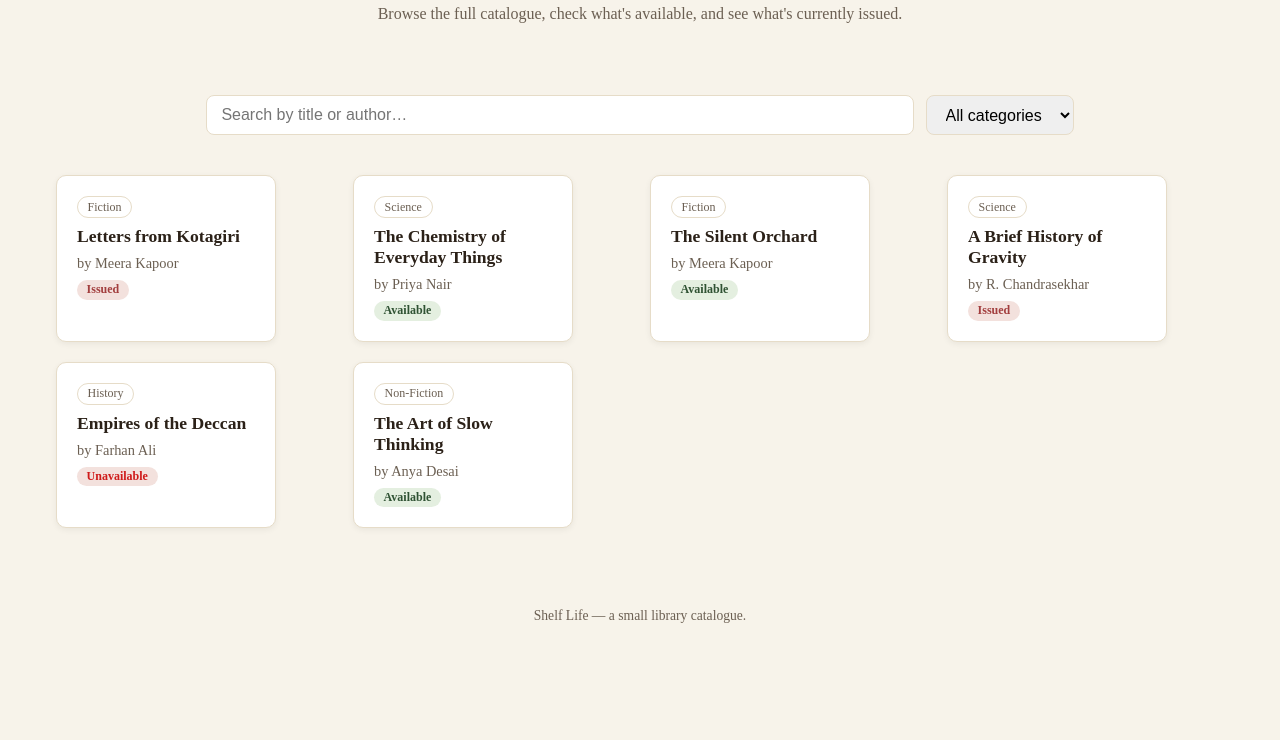
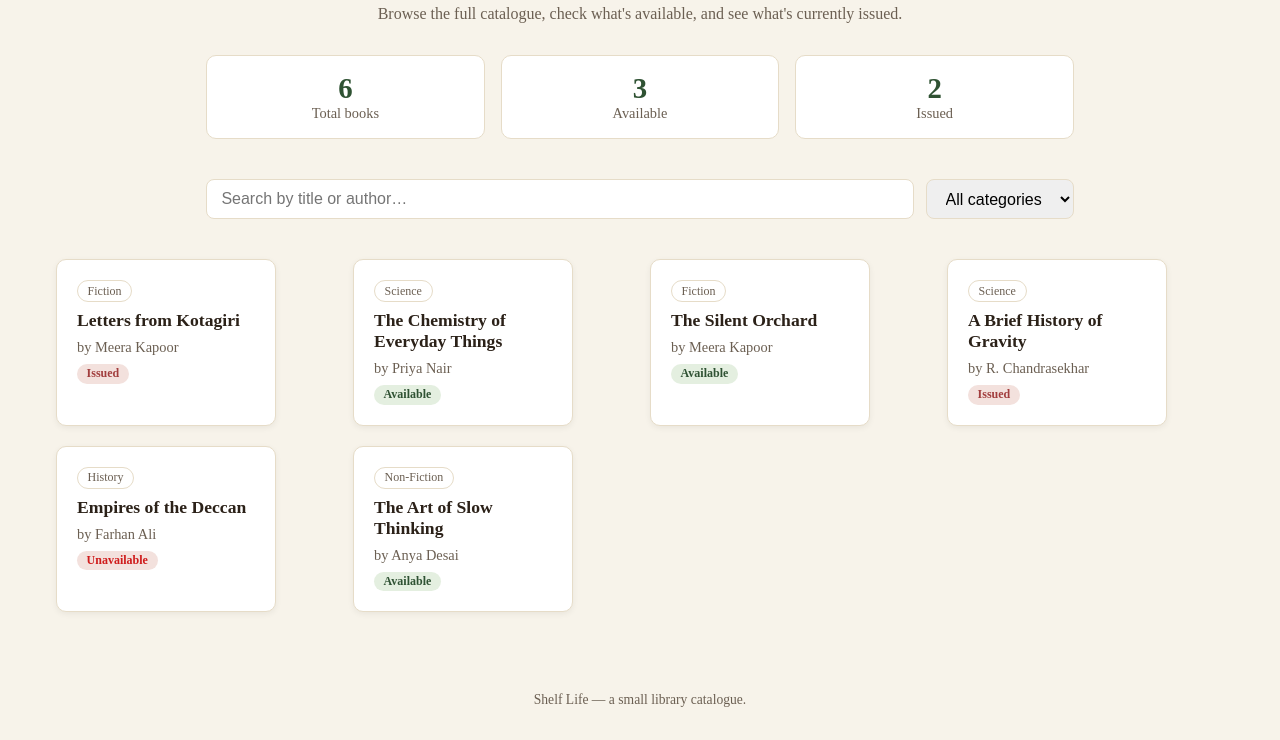
Before and after one commit to Utkarsh-1771/Library-and-Digital-Resource-Management-System, a plain HTML site: page home.html in a window 1280 px wide. Shown: the part 158-898 px from the top of the page. Before the commit the page ends 814 px from the top, so only its background shows below. Drawn offline with Linux system fonts and the light colour scheme.

Commit message:
added the count of books

```diff
--- a/home.html
+++ b/home.html
@@ -26,6 +26,20 @@
         <h1 class="hero-title">Find Your Next Read</h1>
         <p class="hero-subtitle">Browse the full catalogue, check what's available, and see what's currently issued.</p>
     </section>
+    <section class="stats">
+        <div class="stat">
+            <p class="stat-number" id="total-count">0</p>
+            <p class="stat-label">Total books</p>
+        </div>
+        <div class="stat">
+            <p class="stat-number" id="available-count">0</p>
+            <p class="stat-label">Available</p>
+        </div>
+        <div class="stat">
+            <p class="stat-number" id="issued-count">0</p>
+            <p class="stat-label">Issued</p>
+        </div>
+    </section>
     <main>
         <div class="toolbar">
             <input type="text" class="search-input" placeholder="Search by title or author…">
@@ -34,6 +48,7 @@
                 <option value="fiction">Fiction</option>
                 <option value="science">Science</option>
                 <option value="history">History</option>
+                <option value="non-fiction">Non-Fiction</option>
             </select>
         </div>
         <div class="container">
@@ -74,10 +89,12 @@
                 <span class="card-status status-available">Available</span>
             </div>
         </div>
+        <p class="no-results" hidden>No books found. Try a different search or category.</p>
     </main>
     <footer class="site-footer">
         <p>Shelf Life — a small library catalogue.</p>
     </footer>
+    <script src="home_script.js"></script>
 </body>
 
 </html>
--- a/home_script.js
+++ b/home_script.js
@@ -1,34 +1,34 @@
+console.log("home.js loaded");
 const search = document.querySelector(".search-input");
 const cards = document.querySelectorAll(".card");
 const categorySelect = document.querySelector(".category-select");
-search.addEventListener("input", function () {
-    const searchText = search.value.toLowerCase();
-    cards.forEach(function (card) {
-        const title = card.querySelector(".card-title").textContent.toLowerCase();
-        const author = card.querySelector(".card-author").textContent.toLowerCase();
-        if (title.includes(searchText) || author.includes(searchText)) {
-            card.style.display = "flex";
-        }
-        else {
-            card.style.display = "none";
-        }
-    });
-});
+const noResults = document.querySelector(".no-results");
 function filterCards() {
     const searchText = search.value.toLowerCase();
     const category = categorySelect.value;
+    let visible = 0;
     cards.forEach(function (card) {
         const title = card.querySelector(".card-title").textContent.toLowerCase();
         const author = card.querySelector(".card-author").textContent.toLowerCase();
         const cardCategory = card.querySelector(".card-category").textContent.toLowerCase();
         if ((title.includes(searchText) || author.includes(searchText)) && (category === "all" || category === cardCategory)) {
             card.style.display = "flex";
+            visible++;
         }
         else {
-            card.style.
-                display = "none";
+            card.style.display = "none";
         }
     });
+    noResults.hidden = visible > 0;
 }
 search.addEventListener("input", filterCards);
 categorySelect.addEventListener("change", filterCards);
+function updateStats() {
+    const total = document.querySelectorAll(".card").length;
+    const available = document.querySelectorAll(".status-available").length;
+    const issued = document.querySelectorAll(".status-issued").length;
+    document.querySelector("#total-count").textContent = total;
+    document.querySelector("#available-count").textContent = available;
+    document.querySelector("#issued-count").textContent = issued;
+}
+updateStats();
--- a/home_style.css
+++ b/home_style.css
@@ -171,3 +171,48 @@ header a {
     width: 100%;
     object-fit: cover;
 }
+
+.no-results {
+    text-align: center;
+    color: #6B5F52;
+    margin-top: 40px;
+}
+
+.stats {
+    max-width: 900px;
+    margin: 0 auto;
+    padding: 0 1rem;
+    display: flex;
+    gap: 1rem;
+}
+
+.stat {
+    flex: 1;
+    background: #FFFFFF;
+    border: 1px solid #E6DCC8;
+    border-radius: 10px;
+    padding: 1rem;
+    text-align: center;
+}
+
+.stat-number {
+    font-size: 1.8rem;
+    font-weight: bold;
+    color: #2F5233;
+}
+
+.stat-label {
+    font-size: 0.9rem;
+    color: #6B5F52;
+}
+
+@media (max-width: 600px) {
+    .stats {
+        flex-direction: column;
+    }
+}
+
+.status-available,
+.status-issued {
+    cursor: pointer;
+}
```
